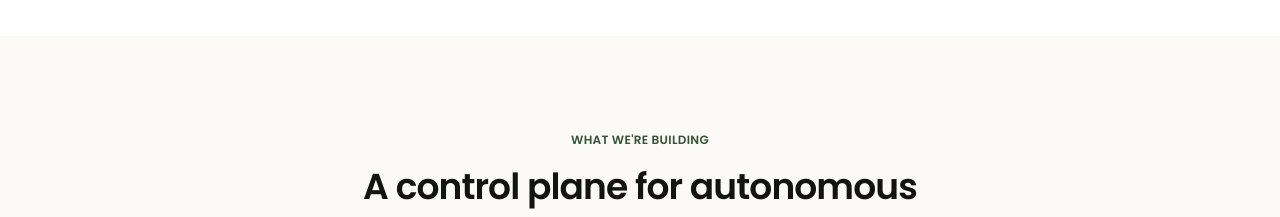
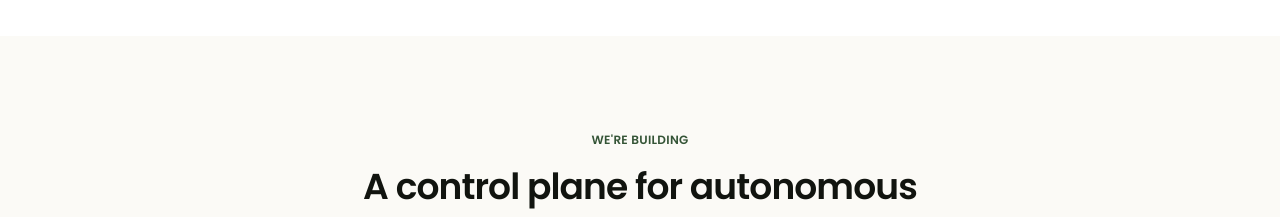
Before and after one commit to rophpad/managent, a Next.js app in the folder web/: page / in a window 1280 px wide. Shown: the part 1760-1977 px from the top of the page. Built offline with nearby package versions, Linux system fonts and the light colour scheme.

Commit message:
Update UI

```diff
--- a/web/app/page.tsx
+++ b/web/app/page.tsx
@@ -445,7 +445,7 @@ export default function Home() {
       {/* ================= PRODUCTS / ROADMAP ================= */}
       <Section id="products" tone="tint">
         <Reveal>
-          <SectionIntro eyebrow="What we're building" title="A control plane for autonomous systems." />
+          <SectionIntro eyebrow="We're building" title="A control plane for autonomous systems." />
         </Reveal>
         <div className="mt-12 grid w-full gap-4 sm:grid-cols-2 lg:grid-cols-3">
           {roadmapItems.map((item, i) => (
```
